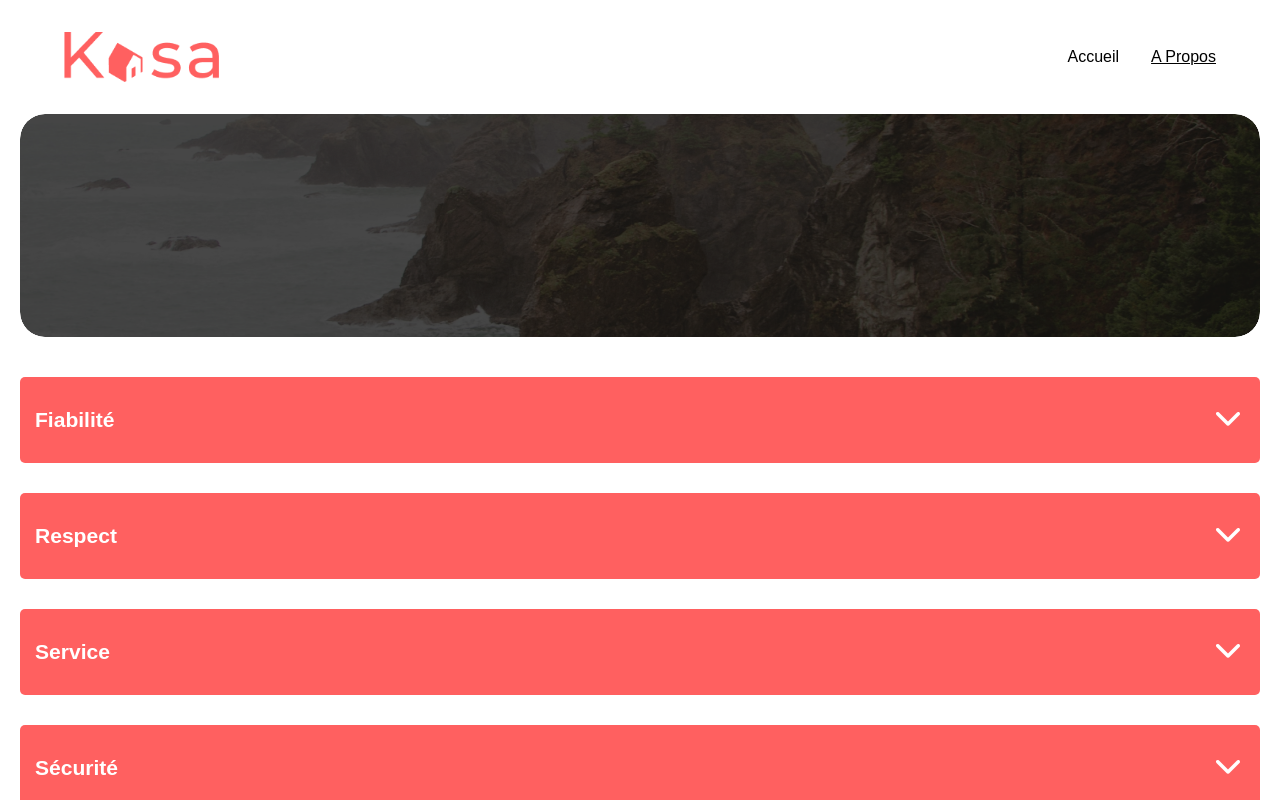
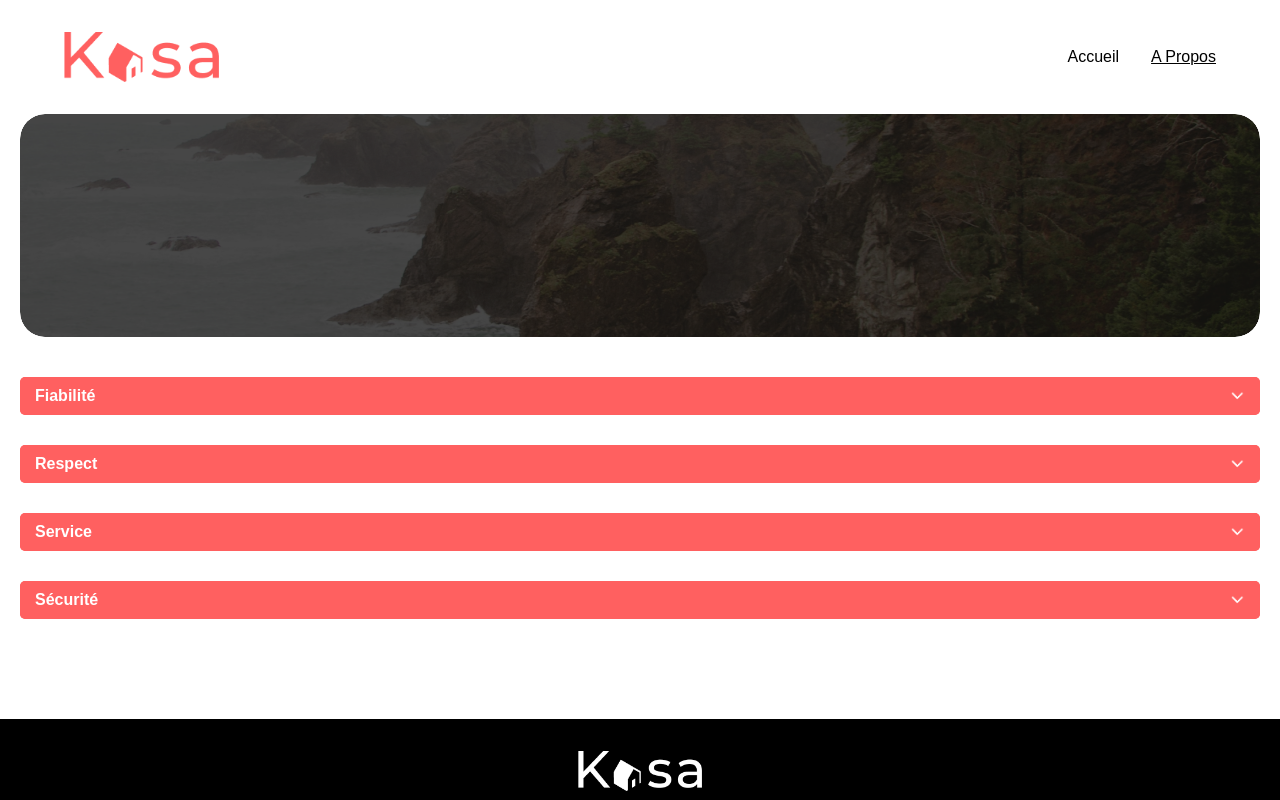
Before and after one commit to armadne/kasa, a React (Vite) app: page /about in a window 1280 px wide. Shown: the top 800 px of the page. Built offline with nearby package versions, Linux system fonts and the light colour scheme.

Commit message:
correction affichage des collapses equipements et description de la page de logement

```diff
--- a/src/components/Collapse.jsx
+++ b/src/components/Collapse.jsx
@@ -1,6 +1,8 @@
 import { useState } from "react";
 import arrowDown from "../assets/arrow-down.png";
 import arrowUp from "../assets/arrow-up.png";
+import "../styles/Collapse.scss";
+
 
 
 function Collapse({ title, content }) {
--- /dev/null
+++ b/src/styles/Collapse.scss
@@ -0,0 +1,74 @@
+.collapse {
+  width: 100%;
+  border-radius: 5px;
+  transition: all 0.3s ease;
+  background: transparent; //
+
+
+  .collapse-header {
+    display: flex;
+    justify-content: space-between;
+    align-items: center;
+    background-color: #ff6060;
+    color: white;
+    padding: 12px 15px;
+    font-weight: 500;
+    font-size: 1rem;
+    cursor: pointer;
+    border-radius: 5px;
+    user-select: none;
+
+    h3 {
+      margin: 0;
+      font-size: 1rem;
+    }
+
+    .collapse-arrow {
+      width: 15px;
+
+      transition: transform 0.3s ease; // rotation uniquement
+    }
+  }
+
+  .collapse-content {
+    background-color: #f6f6f6;
+    color: #333;
+    padding: 0 15px;
+    font-size: 0.95rem;
+    line-height: 1.5;
+    border-radius: 0 0 5px 5px;
+
+    // Animation d'ouverture/fermeture fluide
+    max-height: 0;
+    opacity: 0;
+    overflow: hidden;
+    transition: max-height 0.4s ease, opacity 0.3s ease;
+
+    ul {
+      list-style: none;
+      margin: 0;
+      padding: 10px 0;
+
+      li {
+        margin-bottom: 4px;
+      }
+    }
+
+    p {
+      margin: 10px 0;
+    }
+  }
+
+  &.open {
+    .collapse-content {
+      max-height: 500px; // s’adapte à tout contenu
+      opacity: 1;
+      padding-top: 10px;
+      padding-bottom: 10px;
+    }
+
+    .collapse-arrow {
+      transform: rotate(180deg);
+    }
+  }
+}
--- a/src/styles/Logement.scss
+++ b/src/styles/Logement.scss
@@ -119,13 +119,15 @@
   }
 
   // ---------- Collapses ----------
-  &__collapses {
+  .logement__collapses {
   display: flex;
+  align-items: flex-start; // 🔹 Empêche les collapses d'avoir la même hauteur
   gap: 2rem;
   margin-top: 2rem;
 
   .collapse {
     flex: 1;
+    align-self: flex-start; // 🔹 Chaque collapse garde sa propre hauteur
   }
 
   @media (max-width: 768px) {
@@ -133,4 +135,11 @@
     gap: 1rem;
   }
 }
+
+
+
+    @media (max-width: 768px) {
+      flex-direction: column;
+      gap: 1rem;
     }
+  }
```
Lines whose indentation alone changed are shown as unchanged.
